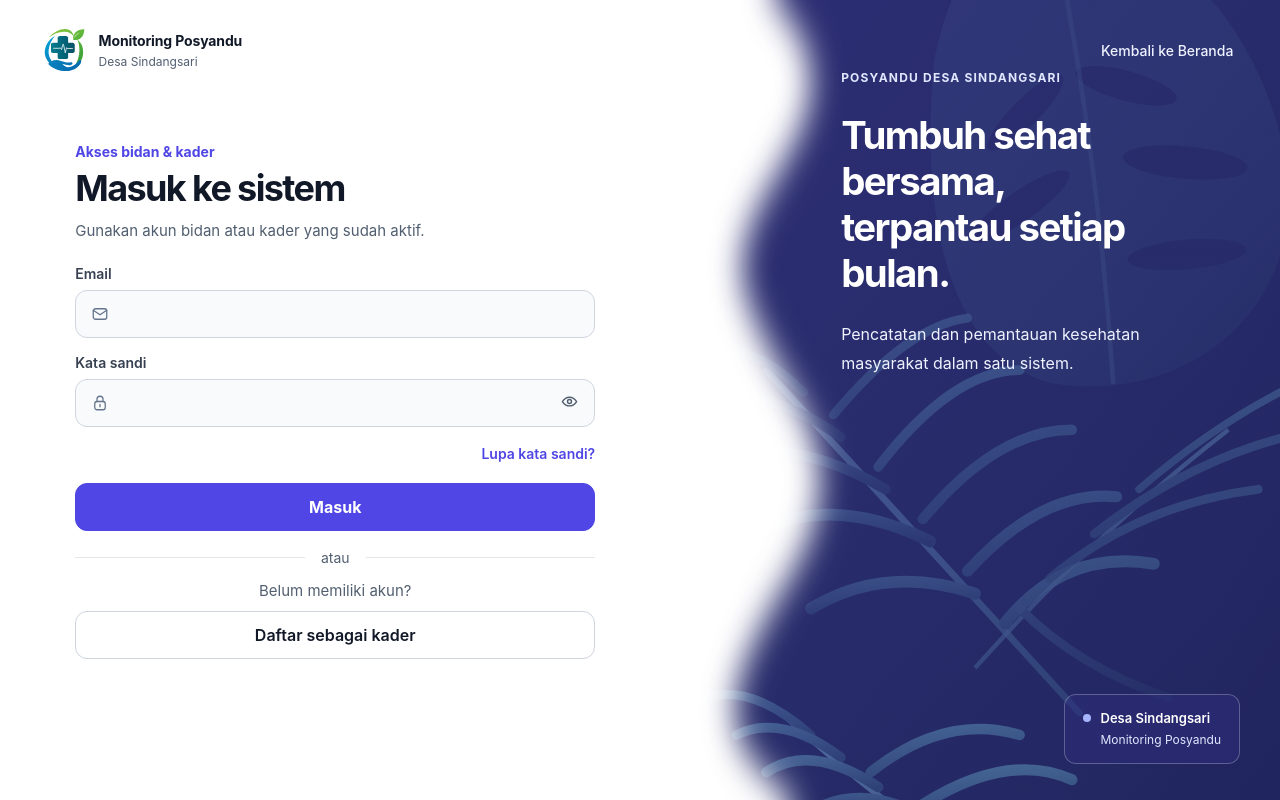
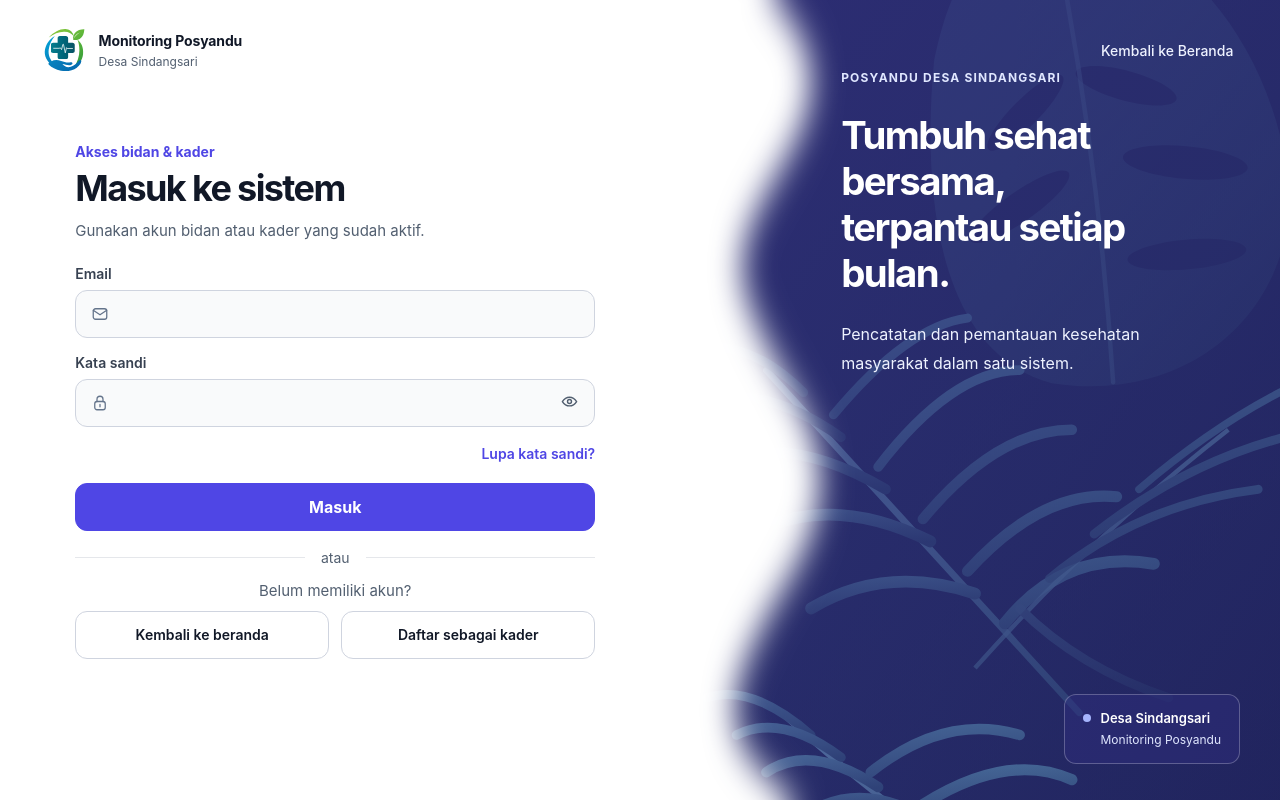
Before and after one commit to crismanturnip/monitoring-posyandu-sindangsari, a Next.js app in the folder next-app/: page /login in a window 1280 px wide. Built offline with nearby package versions, Linux system fonts and the light colour scheme.

Commit message:
Sejajarkan tombol kembali dan daftar

```diff
--- a/next-app/app/login/page.tsx
+++ b/next-app/app/login/page.tsx
@@ -20,6 +20,12 @@ export default async function LoginPage({ searchParams }: LoginPageProps) {
     <AuthSubmit>Masuk</AuthSubmit>
   </form>
     <div className={styles.divider}><span>atau</span></div>
-    <div className={styles.alternative}><p>Belum memiliki akun?</p><Link className={styles.secondaryButton} href="/register">Daftar sebagai kader</Link></div>
+    <div className={styles.alternative}>
+      <p>Belum memiliki akun?</p>
+      <div className={styles.alternativeActions}>
+        <Link className={styles.secondaryButton} href="/">Kembali ke beranda</Link>
+        <Link className={styles.secondaryButton} href="/register">Daftar sebagai kader</Link>
+      </div>
+    </div>
   </AuthShell>;
 }
--- a/next-app/components/auth-shell.module.css
+++ b/next-app/components/auth-shell.module.css
@@ -43,7 +43,9 @@
 .secondaryButton:hover { border-color: #9ca3af; background: #f9fafb; }
 .divider { position: relative; display: flex; align-items: center; gap: 16px; margin: 14px 0 10px; color: var(--auth-muted); font-size: 14px; }
 .divider::before, .divider::after { content: ''; flex: 1; height: 1px; background: var(--auth-border); }
-.alternative p { margin: 0 0 12px; color: var(--auth-muted); font-size: 15px; text-align: center; }
+.alternative p { margin: 0 0 8px; color: var(--auth-muted); font-size: 15px; text-align: center; }
+.alternativeActions { display: grid; grid-template-columns: repeat(2, minmax(0, 1fr)); gap: 12px; }
+.alternativeActions .secondaryButton { min-width: 0; padding-inline: 12px; font-size: 14px; }
 .note { display: flex; align-items: flex-start; gap: 10px; margin-top: 22px; border: 1px solid #dce0fc; border-radius: 12px; padding: 16px; color: #465163; background: #f5f6ff; font-size: 13px; line-height: 1.7; }
 .note > svg { flex: 0 0 18px; width: 18px; height: 18px; margin-top: 2px; color: var(--auth-primary); }
 .note p { margin: 0; }
```
